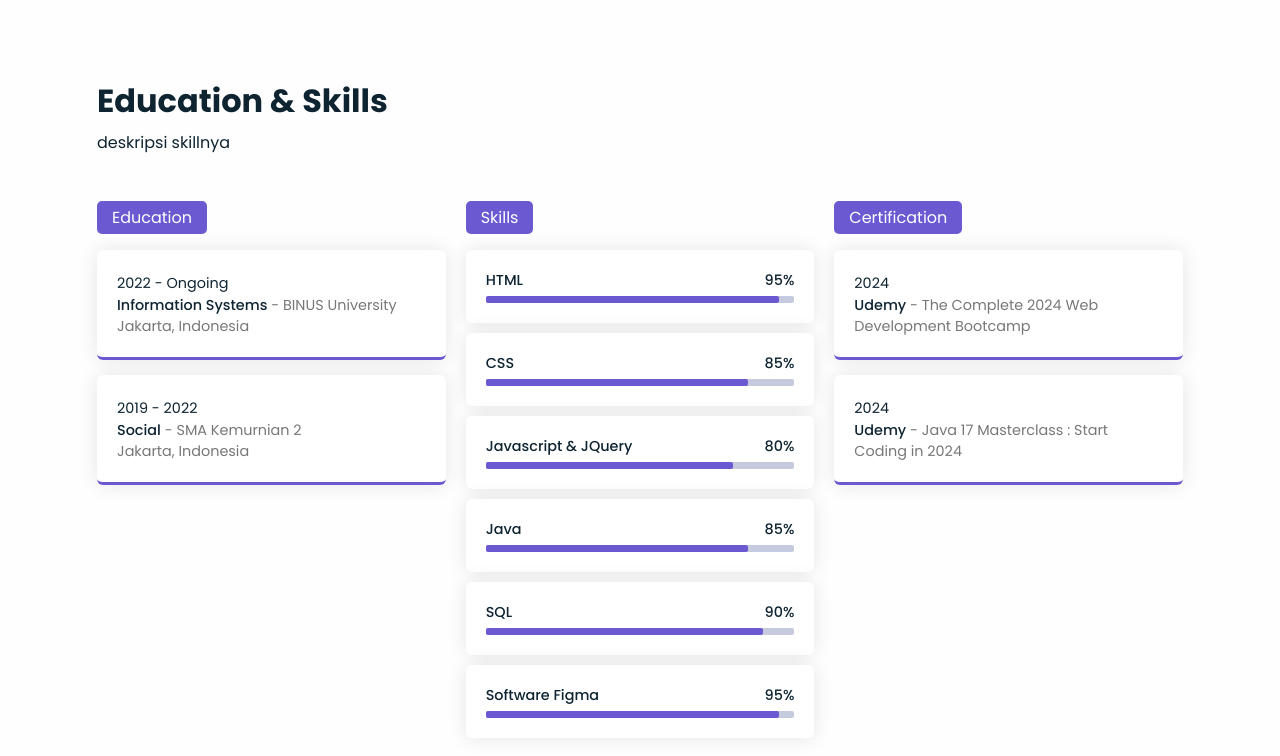
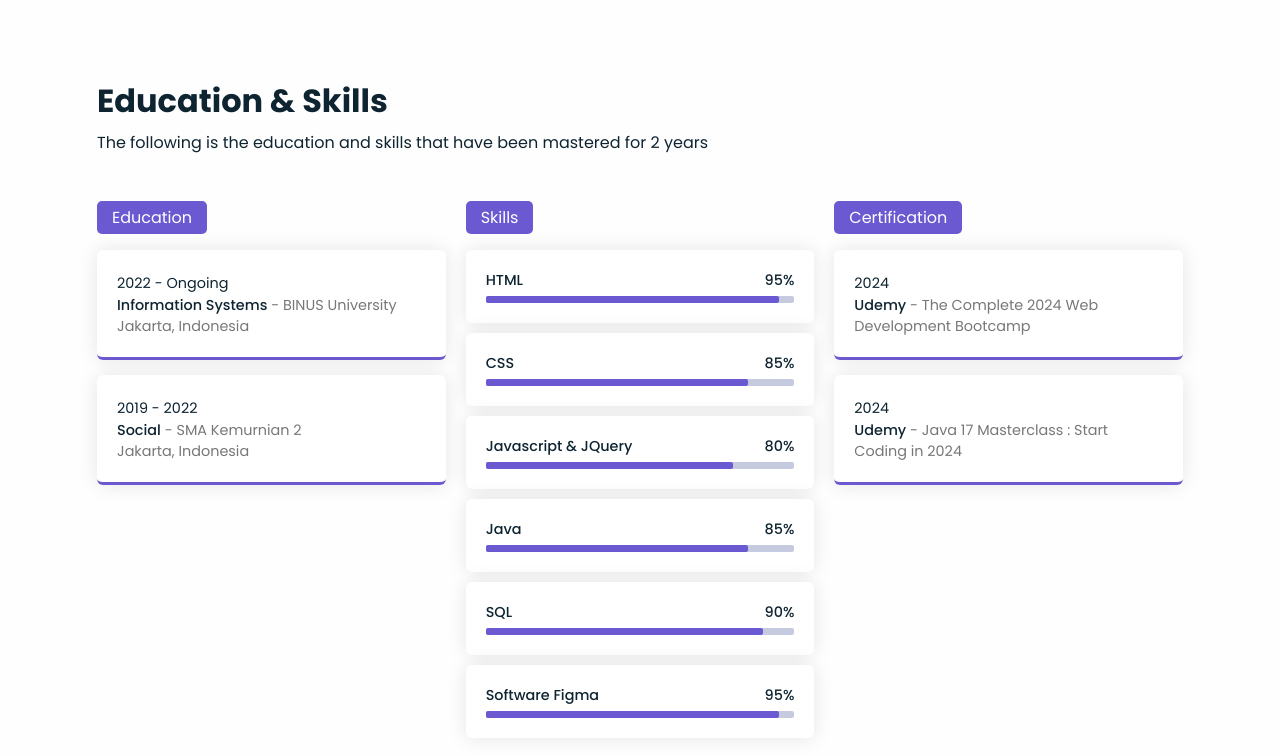
Before and after one commit to Griffin-Cayady/Personal-Portfolio-Website, a plain HTML site: page index.html in a window 1280 px wide. Shown: the part 2011-2767 px from the top of the page. Drawn offline with nearby package versions, Linux system fonts and the light colour scheme.

Commit message:
Update index.html

```diff
--- a/index.html
+++ b/index.html
@@ -85,7 +85,7 @@
             <div class="content">
                 <div class="skills-description">
                     <h3>Education & Skills</h3>
-                    <p>deskripsi skillnya</p>
+                    <p>The following is the education and skills that have been mastered for 2 years</p>
                 </div>
                 <div class="skills-info education-all">
                     <div class="education">
```
